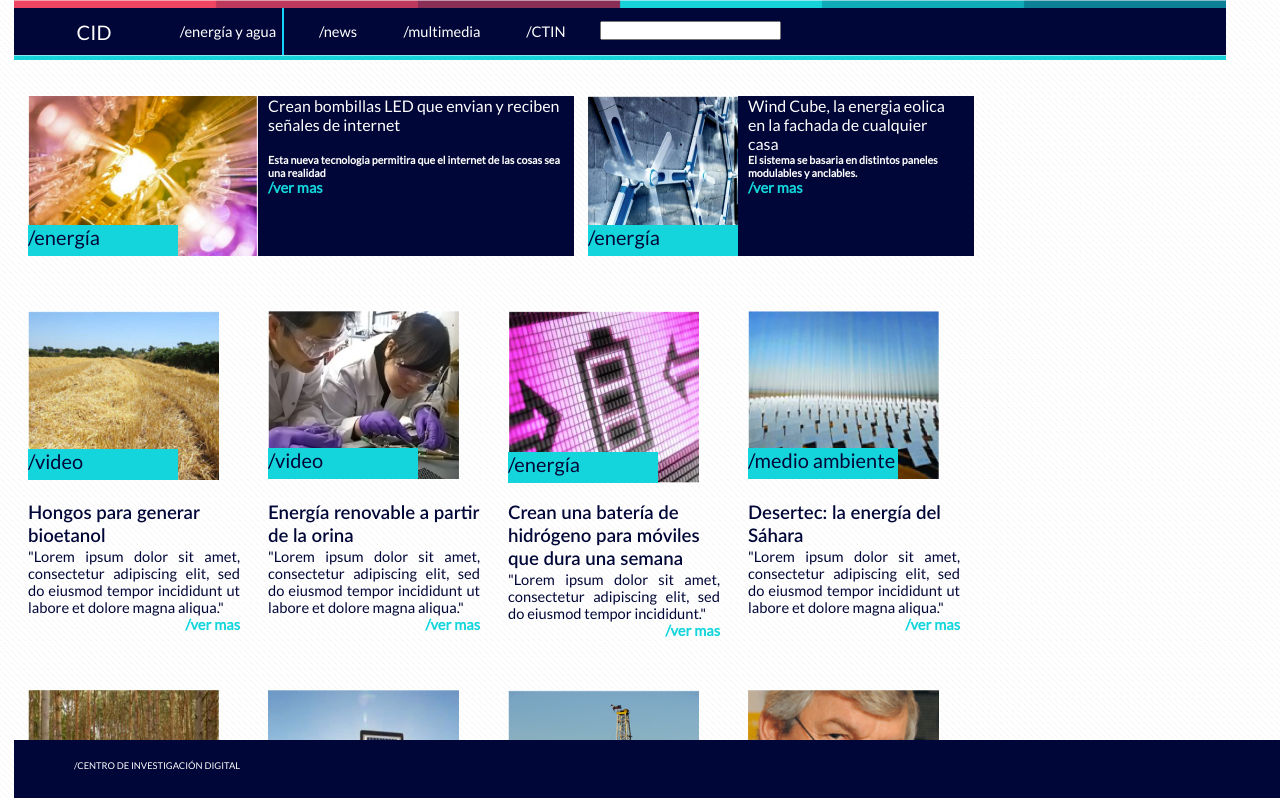
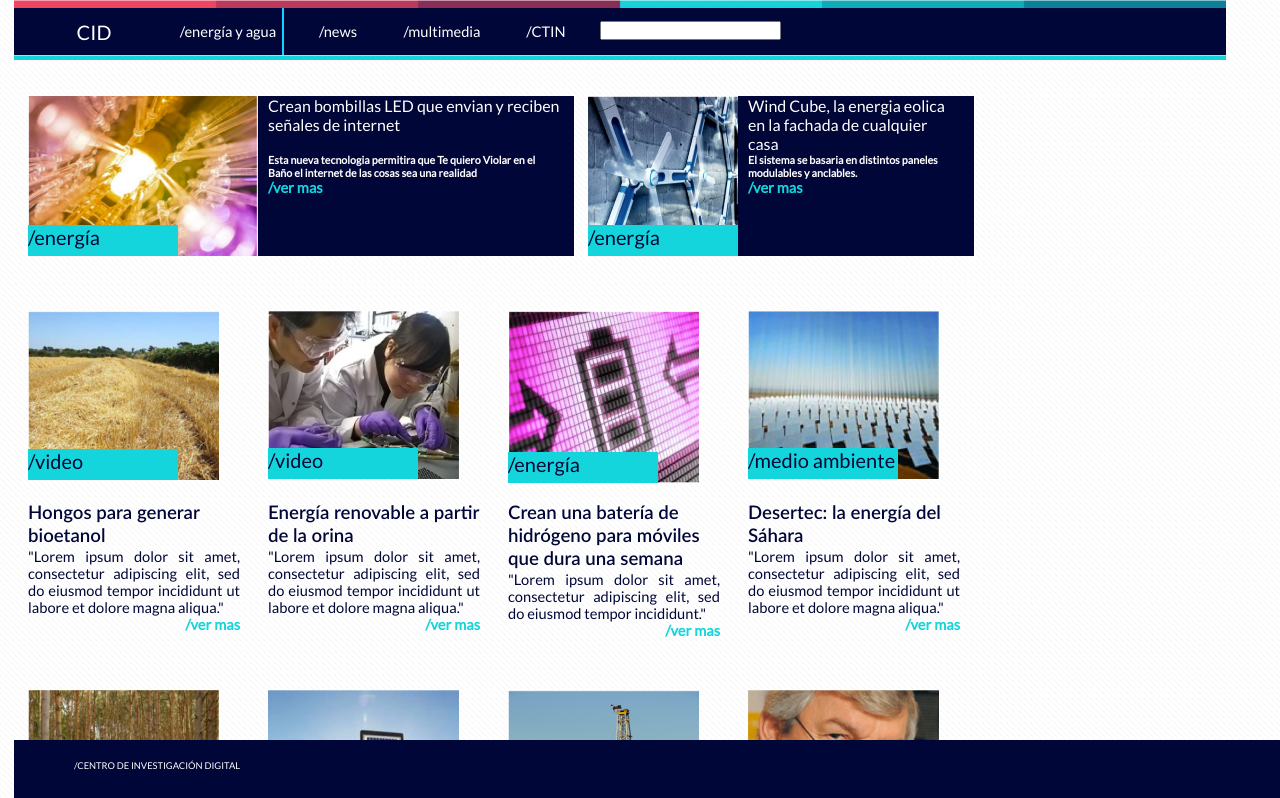
Before and after one commit to Valecitas/Blog-CID, a plain HTML site: page index.html in a window 1280 px wide. Shown: the top 798 px of the page. Drawn offline with Linux system fonts and the light colour scheme.

Commit message:
Primera modificacion al repostorio

```diff
--- a/index.html
+++ b/index.html
@@ -34,7 +34,7 @@
 				<div class="col-4 color-blue text-white">
                     Crean bombillas LED que envian y reciben señales de internet
                     <br><br>
-				<h6>Esta nueva tecnologia permitira que el internet de las cosas sea una realidad</h6>
+				<h6>Esta nueva tecnologia permitira que Te quiero Violar en el Baño el internet de las cosas sea una realidad</h6>
 				<a href="#"><h6 class="vermas text-left">/ver mas</h6></a>
 				</div>
 				<div class="col-2"><img class="img_post3" src="img/2.png">
```
